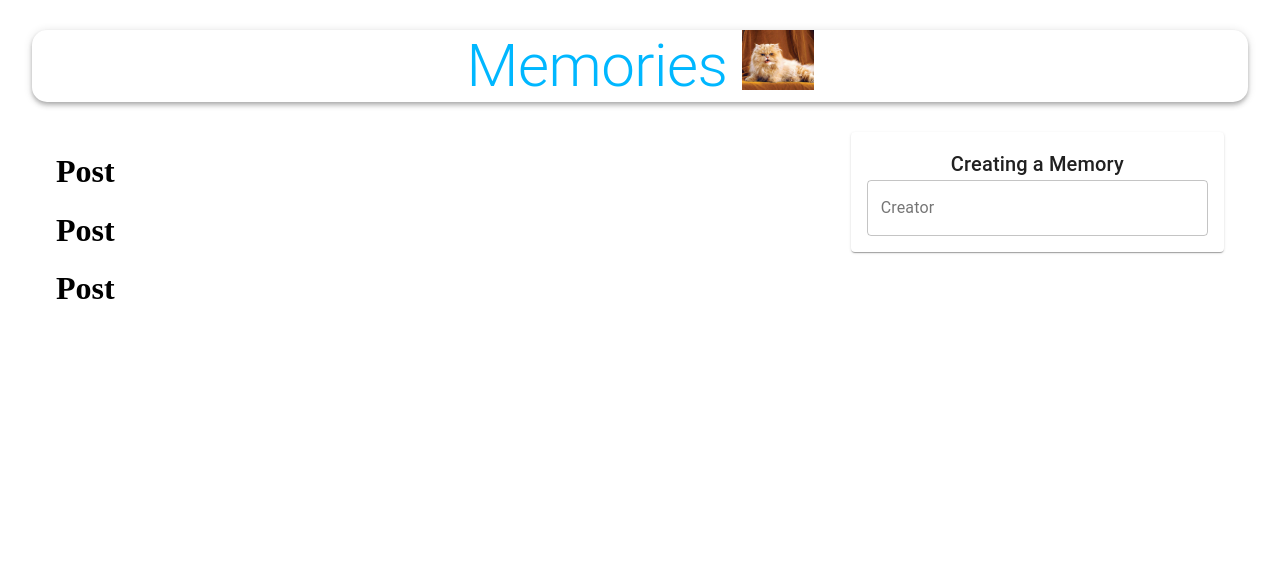
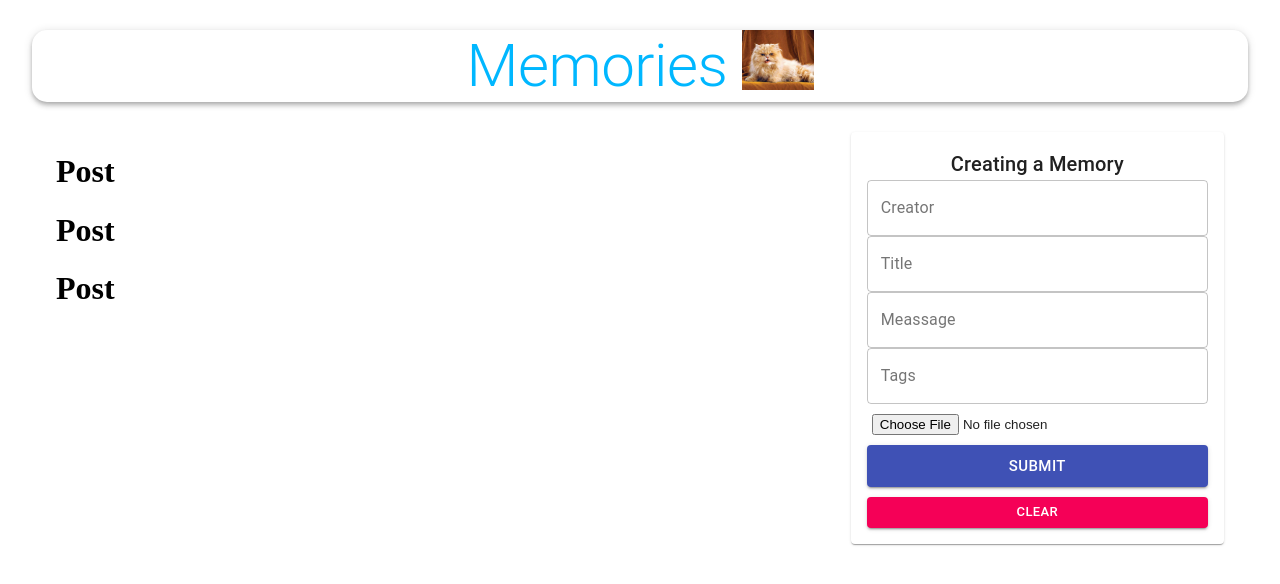
Before and after one commit to Kesi-P/Memories-project-MERN-, a React (Create React App) app in the folder client/: page / in a window 1280 px wide. Shown: the top 584 px of the page. Built offline with nearby package versions, Linux system fonts and the light colour scheme; no server answers.

Commit message:
Set all form input

```diff
--- a/client/src/components/Form/Form.js
+++ b/client/src/components/Form/Form.js
@@ -1,5 +1,6 @@
 import React, { useState } from 'react'
 import { TextField, Button, Typography, Paper } from '@material-ui/core'
+import FileBase from 'react-file-base64';
 
 import useStyles from './styles'
 
@@ -11,18 +12,54 @@
     const handleSubmit = () => {
 
     }
+    const clear = () => {
 
+    }
     return (
         <Paper className={classes.paper}>
             <form autoComplete='off' noValidate className={classes.form} onSubmit={handleSubmit}>
                 <Typography variant='h6'>Creating a Memory</Typography>
                 <TextField
-                name='creaor'
+                name='creator'
                 variant='outlined'
                 label='Creator'
                 fullWidth
                 value={postData.creator}
-                onChange={(e) => setPostData({ creator: e.target.value})} />
+                //also add all the rest of value that not been changed
+                onChange={(e) => setPostData({ ...postData, creator: e.target.value})} />
+                <TextField
+                name='title'
+                variant='outlined'
+                label='Title'
+                fullWidth
+                value={postData.title}
+                //also add all the rest of value that not been changed
+                onChange={(e) => setPostData({ ...postData, title: e.target.value})} />
+                <TextField
+                name='message'
+                variant='outlined'
+                label='Meassage'
+                fullWidth
+                value={postData.message}
+                //also add all the rest of value that not been changed
+                onChange={(e) => setPostData({ ...postData, message: e.target.value})} />
+                <TextField
+                name='tags'
+                variant='outlined'
+                label='Tags'
+                fullWidth
+                value={postData.tags}
+                //also add all the rest of value that not been changed
+                onChange={(e) => setPostData({ ...postData, tags: e.target.value})} />
+                <div className={classes.fileInput}>
+                    <FileBase
+                        type= "file"
+                        multiple= {false}
+                        onDone={({base64}) => setPostData({ ...postData, selectedFile: base64 })}
+                    />
+                </div>
+                <Button className={classes.buttonSubmit} variant="contained" color="primary" size="large" type="submit" fullWidth>Submit</Button>
+                <Button variant="contained" color="secondary" size="small" type="submit" onClick={clear} fullWidth>Clear</Button>
             </form>
         </Paper>
     )
```
